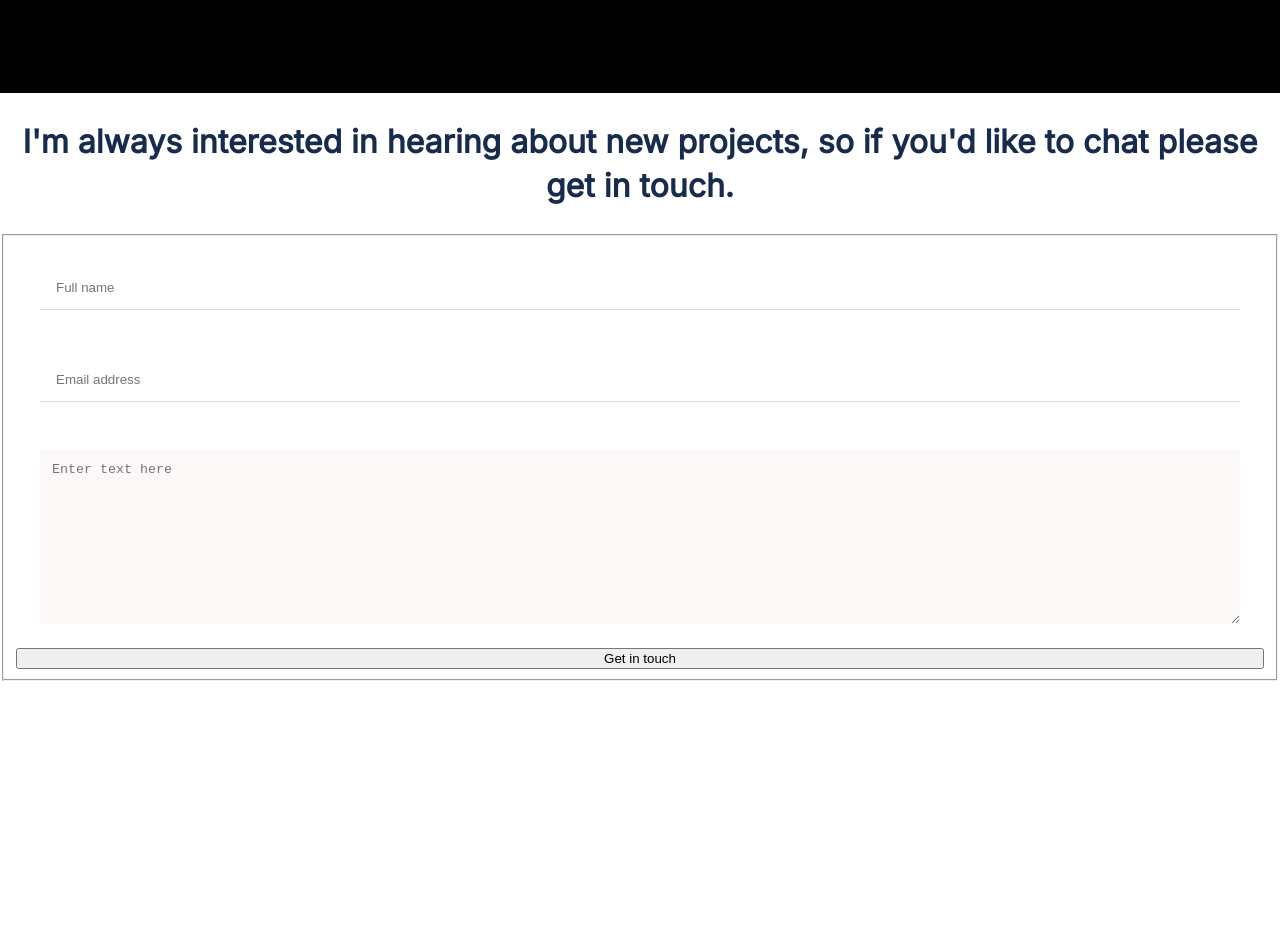
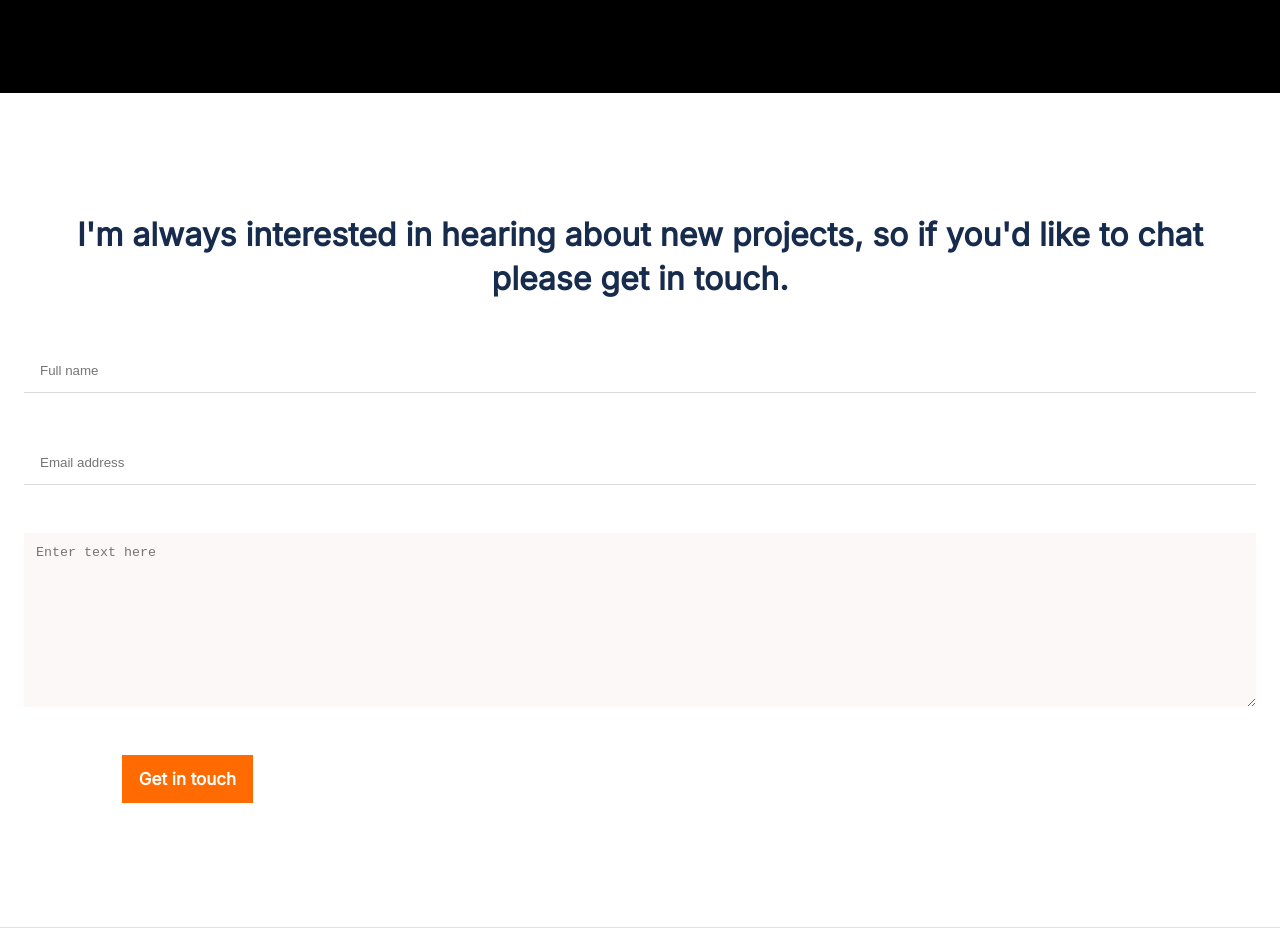
Before and after one commit to Nuga0909/Portfolio-setup, a website: page index.html in a window 1280 px wide. Shown: the part 5180-6108 px from the top of the page. Before the commit the page ends 5861 px from the top, so only its background shows below. Drawn offline with Linux system fonts and the light colour scheme.

Commit message:
Add style to the form

```diff
--- a/index.html
+++ b/index.html
@@ -36,7 +36,8 @@
     <section class="container">
       <div class="intro">
         <h1>
-          Hey There. <br />
+          Hey There.
+          <br />
           I’m Shyn
         </h1>
         <h2>I am a Software Developer</h2>
@@ -184,7 +185,8 @@
       <div>
         <ul class="skills">
           <li class="skills-list">
-            <img src="assets\Rectangle 55.png" alt="" /> Language
+            <img src="assets\Rectangle 55.png" alt="" />
+            Language
             <ul>
               <li class="skillset">Javascript</li>
               <li class="skillset">Ruby</li>
@@ -193,7 +195,8 @@
             </ul>
           </li>
           <li class="skills-list">
-            <img src="assets\Rectangle 56.png" alt="" /> Frameworks
+            <img src="assets\Rectangle 56.png" alt="" />
+            Frameworks
             <ul>
               <li class="skillset">Bootstrap</li>
               <li class="skillset">Ruby on Rails</li>
@@ -203,7 +206,8 @@
             </ul>
           </li>
           <li class="skills-list">
-            <img src="assets\Rectangle 57.png" alt="" /> Skills
+            <img src="assets\Rectangle 57.png" alt="" />
+            Skills
             <ul>
               <li class="skillset">Codekit</li>
               <li class="skillset">Github</li>
@@ -221,7 +225,6 @@
         chat please get in touch.
       </h1>
       <form action="" method="" id="formid">
-        <fieldset class="contact-form">
         <input
           class="form-input"
           type="text"
@@ -244,7 +247,6 @@
           placeholder="Enter text here"
         ></textarea>
         <button type="button" id="form-button">Get in touch</button>
-        </fieldset>
       </form>
     </section>
   </body>
--- a/nustyle.css
+++ b/nustyle.css
@@ -37,7 +37,7 @@ header img {
   flex-direction: column;
   align-content: stretch;
   background-color: black;
-  background-image: url("./illustration-header-mobile.png");
+  background-image: url('./illustration-header-mobile.png');
   background-repeat: no-repeat;
   background-position: 14em 15em;
   background-size: 40%;
@@ -62,7 +62,7 @@ header img {
 .intro h1 {
   padding-top: 1.5em;
   padding-bottom: 0;
-  font-family: "Crete Round";
+  font-family: 'Crete Round';
   color: #ff6b00;
   font-size: 64px;
   font-weight: 400;
@@ -89,7 +89,7 @@ header img {
 }
 
 .banner {
-  font-family: "Crete Round";
+  font-family: 'Crete Round';
   font-size: 40px;
   font-weight: 400;
   padding-bottom: 0.7em;
@@ -98,13 +98,13 @@ header img {
 }
 
 .main-project h2 {
-  font-family: "Crete Round";
+  font-family: 'Crete Round';
   font-size: 32px;
   font-weight: 400;
 }
 
 .main-project p {
-  font-family: "Inter";
+  font-family: 'Inter';
   font-size: 16px;
   font-weight: 400;
 }
@@ -121,7 +121,7 @@ header img {
   margin: 1em 1em 1em 0;
   justify-content: center;
   border: 1px solid #8993a4;
-  font-family: "Inter";
+  font-family: 'Inter';
   font-size: 15px;
   font-weight: 500;
   list-style: none;
@@ -132,7 +132,7 @@ header img {
   width: 124px;
   height: 48px;
   border: none;
-  font-family: "Inter";
+  font-family: 'Inter';
   color: #fff;
   font-size: 17px;
   font-weight: 700;
@@ -142,14 +142,14 @@ header img {
 }
 
 .other-projects {
-  background-image: url("Img Placeholder 2.png");
+  background-image: url('Img Placeholder 2.png');
   background-repeat: no-repeat;
   padding: 0;
   margin: 0 1.5em 1.5em;
 }
 
 .other-projects h2 {
-  font-family: "Crete Round";
+  font-family: 'Crete Round';
   font-size: 32px;
   font-weight: 400;
   padding-top: 2.8em;
@@ -157,7 +157,7 @@ header img {
 }
 
 .other-projects p {
-  font-family: "Inter";
+  font-family: 'Inter';
   font-size: 16px;
   font-weight: 400;
   margin: 0 2em 0 1em;
@@ -175,7 +175,7 @@ header img {
   padding: 0.7em;
   margin: 0 1em 1em 0;
   border: none;
-  font-family: "Inter";
+  font-family: 'Inter';
   font-size: 15px;
   font-weight: 500;
   list-style: none;
@@ -187,7 +187,7 @@ header img {
   width: 100%;
   height: 48px;
   border: none;
-  font-family: "Inter";
+  font-family: 'Inter';
   color: #fff;
   font-size: 17px;
   font-weight: 700;
@@ -200,7 +200,7 @@ header img {
   display: flex;
   flex-direction: column;
   background-color: black;
-  background-image: url("Group.png");
+  background-image: url('Group.png');
   background-repeat: no-repeat;
   background-position: 14em 18.5em;
   background-size: 40%;
@@ -209,7 +209,7 @@ header img {
 }
 
 .about-me h1 {
-  font-family: "Crete Round";
+  font-family: 'Crete Round';
   color: #ff6b00;
   font-size: 72px;
   font-weight: 400;
@@ -218,7 +218,7 @@ header img {
 }
 
 .about-me p {
-  font-family: "Inter";
+  font-family: 'Inter';
   font-size: 16px;
   font-weight: 400;
   padding-left: 1.5em;
@@ -230,7 +230,7 @@ header img {
   width: 161px;
   height: 48px;
   border: none;
-  font-family: "Inter";
+  font-family: 'Inter';
   color: #fff;
   font-size: 17px;
   font-weight: 700;
@@ -270,7 +270,7 @@ header img {
 
 .skills-list {
   font-size: 32px;
-  font-family: "Inter";
+  font-family: 'Inter';
   font-weight: 700;
   color: #fff;
   list-style: none;
@@ -280,7 +280,7 @@ header img {
 
 .skillset {
   font-size: 22px;
-  font-family: "Inter";
+  font-family: 'Inter';
   font-weight: 400;
   color: #fff;
   list-style: none;
@@ -293,30 +293,58 @@ header img {
   flex-direction: column;
 }
 
+#formid {
+  border: none;
+  border-bottom: 1px solid #1c1a19;
+  border-bottom-color: #dfe1e6;
+  display: flex;
+  flex-direction: column;
+}
+
 .form-header {
   text-align: center;
-  Font-family: Inter;
-  Font-style: Bold;
-  Font-size: 32px;
-  Line-height: 44px;
+  font-family: Inter;
+  font-style: Bold;
+  font-size: 32px;
+  line-height: 44px;
   color: rgb(23, 43, 77);
+  margin: 120px 24px 24px 24px;
 }
 
 .form-input {
   margin: 24px;
   padding: 14px 16px;
-  border:none;
-  border-bottom: 1px solid #DBD8D7;
+  border: none;
+  border-bottom: 1px solid #dbd8d7;
 }
 
-.contact-form {
+/* .contact-form {
   display: flex;
   flex-direction: column;
-}
+  border: none;
+  border-bottom: 1px solid #DBD8D7;
+} */
 
 #textarea {
-  background-color: #FBF8F7;
+  background-color: #fbf8f7;
   border: none;
   margin: 24px;
   padding: 12px;
 }
+
+#form-button {
+  align-items: center;
+  padding: 12px;
+  width: 131px;
+  height: 48px;
+  background: #ff6b00;
+  margin: 24px 122px;
+  border: none;
+
+  font-family: 'Inter';
+  font-style: normal;
+  font-weight: 700;
+  font-size: 17px;
+  color: #fff;
+  margin-bottom: 124px;
+}
```
Lines whose indentation alone changed are shown as unchanged.
